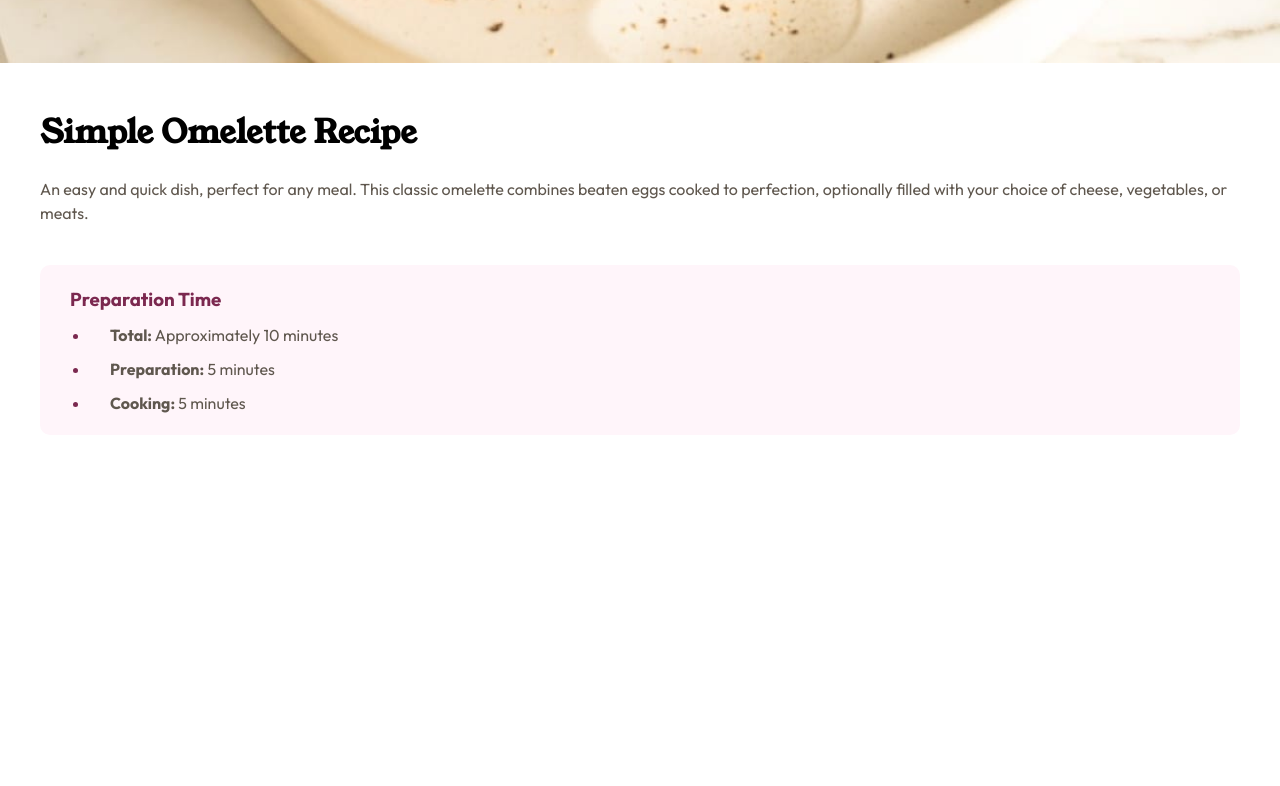
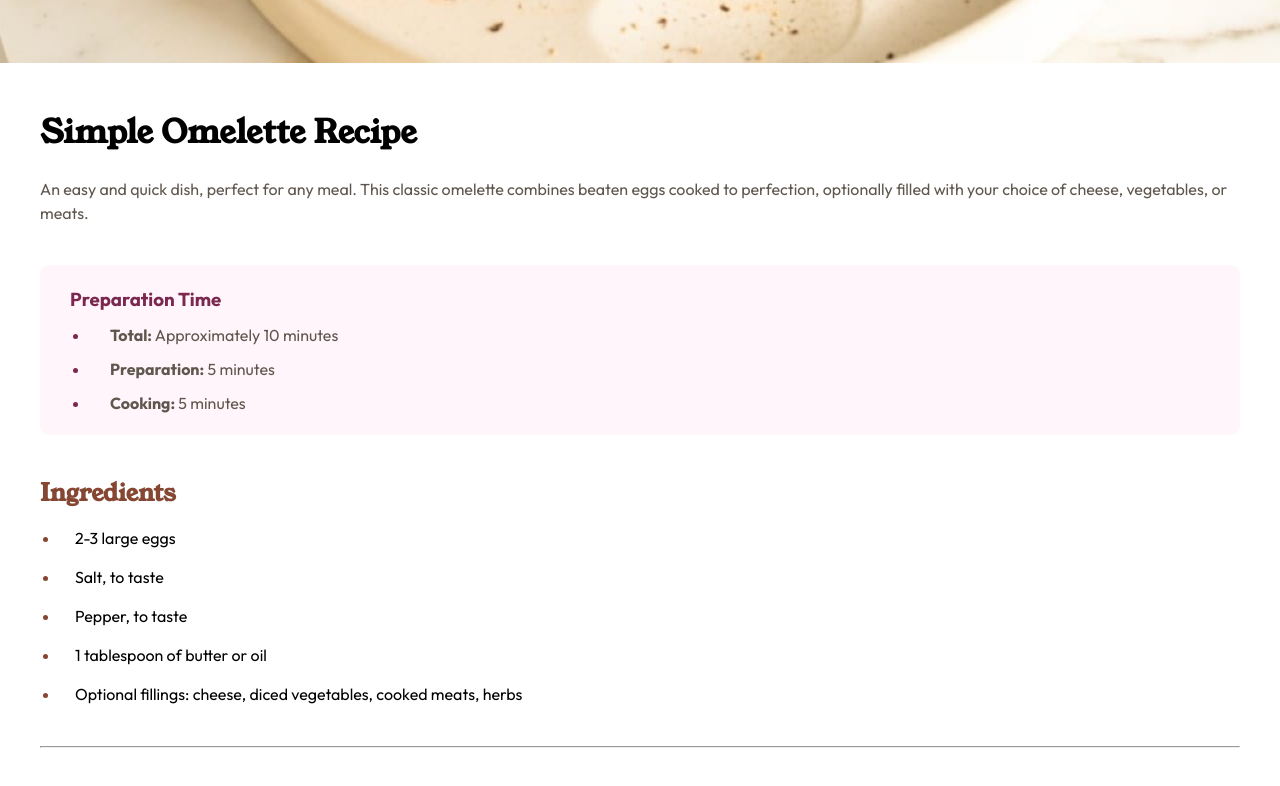
Before and after one commit to Gabriel707Alves/Pagina-de-Receitas, a plain HTML site: page index.html in a window 1280 px wide. Shown: the part 522-1308 px from the top of the page. Before the commit the page ends 957 px from the top, so only its background shows below. Drawn offline with Linux system fonts and the light colour scheme.

Commit message:
Finalizado a sessão de ingredientes

```diff
--- a/index.html
+++ b/index.html
@@ -38,6 +38,38 @@
                 </li>
             </ul>
         </section>
+
+        <section id="ingredientes">
+            <h2 class="fonte_titulo cor_h2">
+                Ingredients
+            </h2>
+           <ul>
+            <li>
+                2-3 large eggs
+
+            </li>
+            <li>
+                Salt, to taste
+
+            </li>
+            <li>
+                Pepper, to taste
+
+            </li>
+            <li>
+                1 tablespoon of butter or oil
+
+            </li>
+            <li>
+                Optional fillings: cheese, diced vegetables, cooked meats, herbs
+
+            </li>
+           </ul>
+        </section>
+
+        <hr class="hr">
+
+
     </main>
 </body>
 </html>
--- a/style.css
+++ b/style.css
@@ -48,7 +48,7 @@
 
 /* Sessão de Tempo de Preparação */
 #preparacao{
-    margin: 0px 40px 0px 40px;
+    margin: 0px 40px 40px 40px;
     background-color: var(--Rose_50);
     padding: 20px 30px;
     border-radius: 10px;
@@ -77,3 +77,27 @@
 #preparacao ul li::marker{
     color: var(--Rose_800);
 }
+
+
+
+/* Sessão de Ingredientes */
+#ingredientes{
+    margin: 0px 40px 0px 40px;
+}
+
+.cor_h2{
+    color: var(--Brown_800);
+}
+
+#ingredientes ul li{
+    margin: 15px 0px 0px 20px;
+    padding: 0px 0px 0px 15px;
+}
+
+#ingredientes ul li::marker{
+    color: var(--Brown_800);
+}
+
+.hr{
+    margin: 40px;
+}
```
